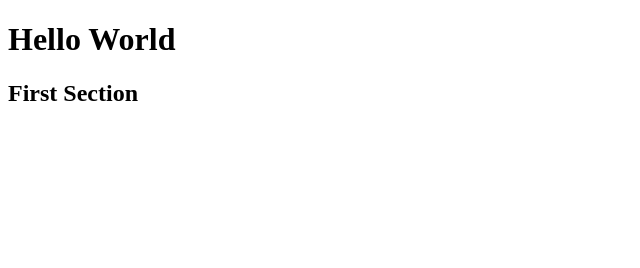
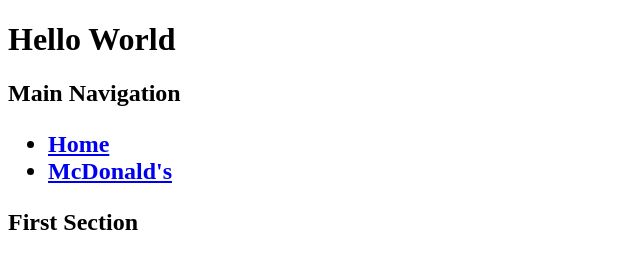
Before and after one commit to nicolesaab/french-fry, a plain HTML site: page index.html in a window 1280 px wide. Shown: the whole page, without its empty margins (0-640 px from the left). Drawn offline with Linux system fonts and the light colour scheme.

Commit message:
Added nav
added nav

```diff
--- a/index.html
+++ b/index.html
@@ -9,7 +9,13 @@
     <header>
         <h1>Hello World</h1>
     </header>
-    <nav></nav>
+    <nav>
+        <h2>Main Navigation<h2>
+            <ul>
+                <li><a href="index.html">Home</a></li>
+                <li><a href="mcdonalds.html">McDonald's</a></li>
+            </ul>
+    </nav>
     <main>
         <section>
             <h2>First Section</h2>
```
Also changed, not shown: mcdonalds.html (+7 -1 lines).
